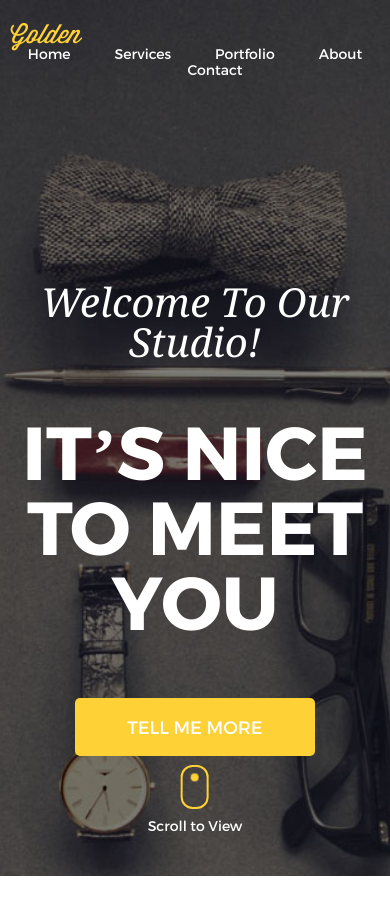
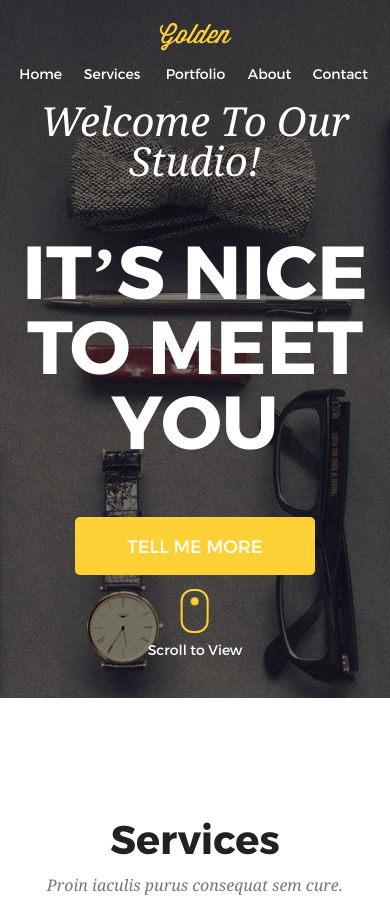
Before and after one commit to SergLin/Golden.loc, a plain HTML site: page index.html in a window 390 px wide. Shown: the top 897 px of the page. Drawn offline with Linux system fonts and the light colour scheme.

Commit message:
вроде получилось с мобаилом

```diff
--- a/css/style.css
+++ b/css/style.css
@@ -74,6 +74,8 @@ table {
 
 /********main css/********/
 
+/*******header********/
+
 .container {
 	width: 100%;
 	min-width: 320px;
@@ -116,6 +118,15 @@ table {
 .row_nav {
 	margin-bottom: 205px;
 }
+
+.logo{
+	float: left;
+}
+
+.menu{
+	float: right;
+}
+
 
 .logo__item {
 	font-family: 'wisdom_scriptregular';
@@ -182,6 +193,8 @@ table {
 	-webkit-box-shadow: inset 0 0 5px 2px #545454;
 	box-shadow: inset 0 0 1px 2px #545454;
 }
+
+
 
 /*******scroll mouse*******/
 @-webkit-keyframes scroll {
@@ -269,7 +282,38 @@ table {
 	animation: scroll 1.3s ease-out infinite forwards;
 }
 
+@media screen and (max-width: 640px) {
+	.logo__item {
+		text-align: center;
+	}
+
+	.logo{
+		float: none;
+		padding-bottom: 20px;
+	}
+
+	.menu{
+		float: none;
+	}
+
+	.nav{
+		display: table;
+		width: 100%;
+	}
+
+	.nav__item{
+		display: table-cell;
+	}
+
+	.row_nav{
+		margin-bottom: 20px;
+	}
+
+}
+
 /*******main*******/
+
+
 .section__titte {
 	font-size: 40px;
 	font-family: 'Montserrat';
--- a/index.html
+++ b/index.html
@@ -43,7 +43,7 @@
 
 <!-- main -->
 
-	<div class="container ">
+	<div class="container">
 		<div class="resize">
 			<div class="row">
 				<div class="section">
@@ -57,7 +57,9 @@
 	<div class="container"></div>
 	<div class="container container_test"></div>
 	<div class="container"></div>
-	<div class="container"></div>
+	<div class="container container_test2">
+		Lorem ipsum dolor sit amet, consectetur adipisicing elit. Ea a sunt eius porro placeat. Maxime tenetur, amet possimus esse laboriosam tempora accusantium eos porro, sunt quos debitis, suscipit. Rem, animi.
+	</div>
 	<div class="container"></div>
 </body>
 </html>
```
Lines whose indentation alone changed are shown as unchanged.
